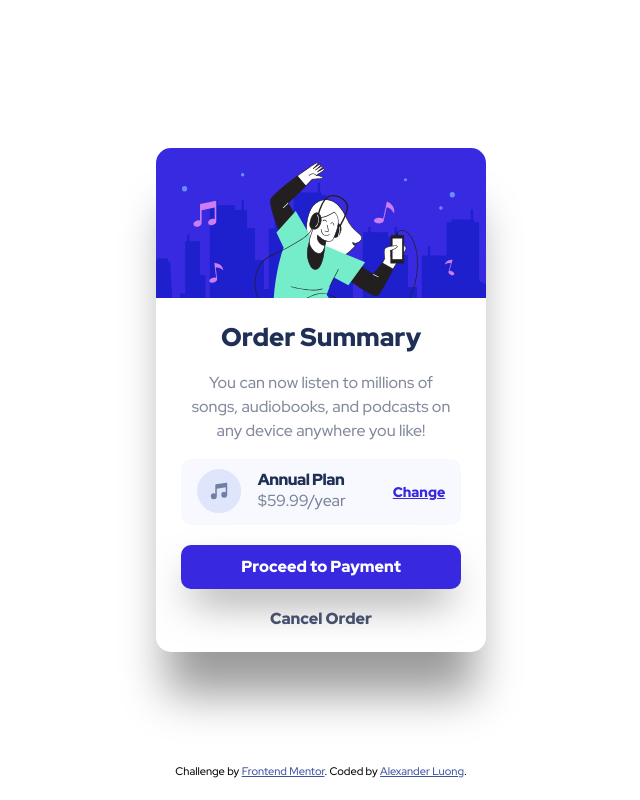
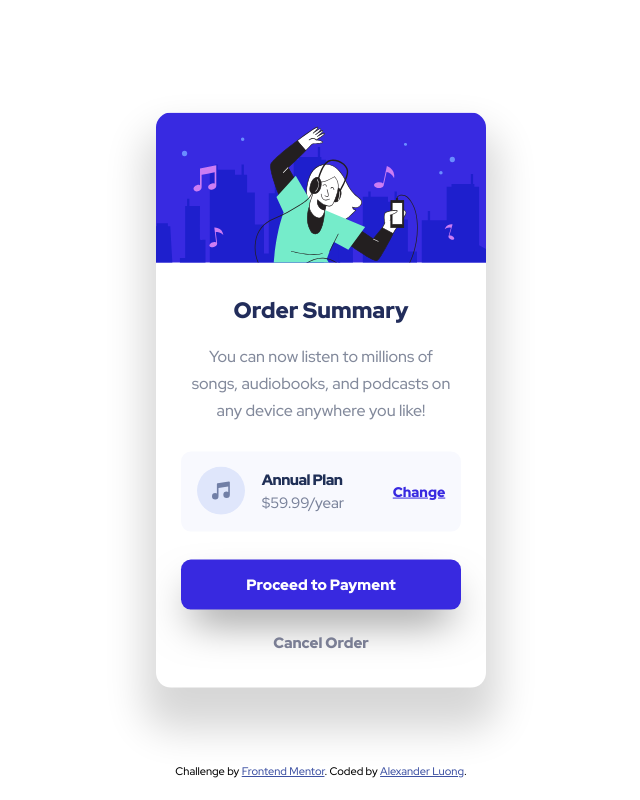
Before and after one commit to alexanderluong/order-summary-component-react, a React (Create React App) app: page / in a window 1280 px wide. Shown: the whole page, without its empty margins (319-959 px from the left). Built offline with nearby package versions, Linux system fonts and the light colour scheme.

Commit message:
Fix margins and styling

```diff
--- a/src/components/Button/Button.module.css
+++ b/src/components/Button/Button.module.css
@@ -1,9 +1,9 @@
 button {
   width: 85%;
   font-family: 'Red Hat Display', sans-serif;
-  font-size: 16px;
+  font-size: 15px;
   font-weight: 900;
-  padding: 0.7em 0;
+  padding: 1em 0;
   border-radius: 10px;
   border: none;
   cursor: pointer;
@@ -20,5 +20,5 @@ button {
 }
 
 .flat {
-  color: hsl(224, 23%, 35%);
+  color: rgb(122, 126, 148);
 }
--- a/src/components/OrderSummaryCard/OrderSummaryCard.module.css
+++ b/src/components/OrderSummaryCard/OrderSummaryCard.module.css
@@ -1,15 +1,15 @@
 .card {
-  max-width: 330px;
-  padding-bottom: 0.5em;
+  width: 330px;
+  padding-bottom: 1em;
   text-align: center;
   display: flex;
   flex-direction: column;
   align-items: center;
   border-radius: 15px;
   overflow: hidden;
-  -webkit-box-shadow: 0px 53px 46px -11px rgba(0, 0, 0, 0.4);
-  -moz-box-shadow: 0px 53px 46px -11px rgba(0, 0, 0, 0.4);
-  box-shadow: 0px 53px 46px -11px rgba(0, 0, 0, 0.4);
+  -webkit-box-shadow: 0px 30px 39px 12px rgba(0, 0, 0, 0.16);
+  -moz-box-shadow: 0px 30px 39px 12px rgba(0, 0, 0, 0.16);
+  box-shadow: 0px 30px 39px 12px rgba(0, 0, 0, 0.16);
 
   position: absolute;
   top: 50%;
@@ -17,14 +17,20 @@
   transform: translate(-50%, -50%);
 }
 
+p {
+  font-size: 16px;
+}
+
 h1 {
   font-weight: 900;
-  font-size: 1.6em;
-  color: hsl(223, 47%, 23%);
+  font-size: 1.4em;
+  color: #222d5b;
+  margin-top: 1.2em;
 }
 
 .description {
   max-width: 80%;
-  line-height: 1.5em;
+  line-height: 1.7em;
   color: hsl(223, 11%, 56%);
+  margin: 0.2em auto;
 }
--- a/src/components/PlanCard/PlanCard.js
+++ b/src/components/PlanCard/PlanCard.js
@@ -5,15 +5,15 @@ const PlanCard = ({ price, planName }) => (
   <div className={styles.card}>
     <MusicIcon
       preserveAspectRatio='none'
-      height='46'
-      width='46'
+      height='50'
+      width='50'
       viewBox='0 0 50 50'
     />
     <span class={`flex-column ${styles.plan}`}>
-      <p>
+      <p className={styles.planText}>
         <b>{planName}</b>
       </p>
-      <p>{price}</p>
+      <p className={styles.planText}>{price}</p>
     </span>
     <a className={styles.link} href='#'>
       Change
--- a/src/components/PlanCard/PlanCard.module.css
+++ b/src/components/PlanCard/PlanCard.module.css
@@ -4,10 +4,11 @@
   width: 100%;
   display: flex;
   border-radius: 10px;
-  padding: 10px 1em;
+  padding: 15px 1em;
   box-sizing: border-box;
   gap: 15px;
-  margin: 1em auto;
+  margin: 1.5rem auto 1.5rem;
+  align-items: center;
 }
 
 .link {
@@ -21,15 +22,17 @@
 .plan {
   flex-grow: 2;
   text-align: left;
+  display: flex;
+  gap: 3px;
 }
 
-p {
+.planText {
   margin: 0;
   color: #7a839b;
-  font-size: ;
+  font-size: 15px;
 }
 
-p > b {
+.planText > b {
   color: hsl(223, 47%, 23%);
   font-weight: 900;
   letter-spacing: -0.5px;
```
